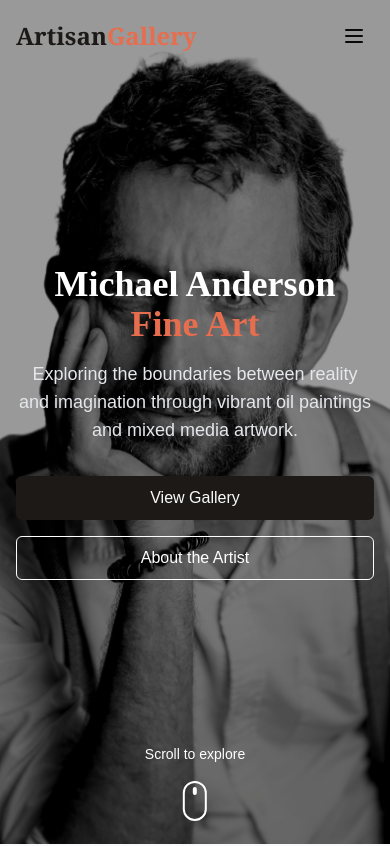
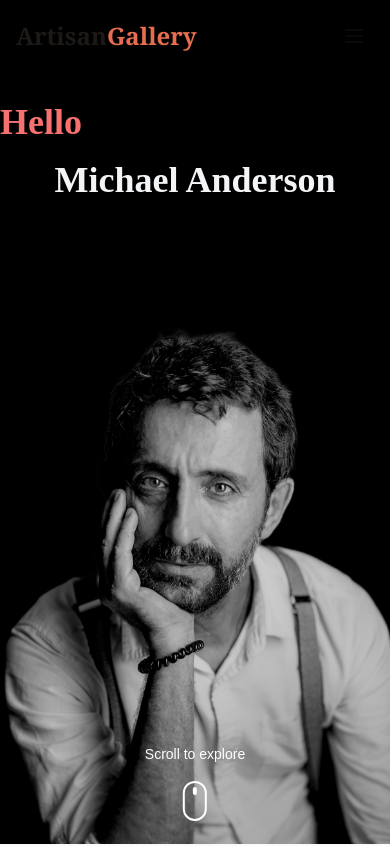
Before and after one commit to AbhiCreator3016/Artist_Portfolio, a React (Vite) app: page / in a window 390 px wide. Shown: the top 846 px of the page. Built offline with nearby package versions, Linux system fonts and the light colour scheme.

Commit message:
Image update_2

```diff
--- a/src/components/HeroSection.jsx
+++ b/src/components/HeroSection.jsx
@@ -7,16 +7,62 @@ import ArtistImg from '../data/Images/ArtistImage.png'
 
 const HeroSection = () => {
   return (
-    <section className="relative h-screen flex items-center justify-center overflow-hidden">
-      <div className="absolute inset-0 z-0">
-        <img
-          className="w-full h-full object-cover"
-          alt="Artist painting in a sunlit studio with canvas and brushes"
-         src={ArtistImg} />
-        <div className="hero-overlay"></div>
-      </div>
+    // <section className="bl-black relative h-screen flex items-center justify-center overflow-hidden">
+    //   <div className="absolute inset-0 z-0">
+    //     <img
+    //       className="w-full h-full object-cover"
+    //       alt="Artist painting in a sunlit studio with canvas and brushes"
+    //      src={ArtistImg} />
+    //     <div className="hero-overlay"></div>
+    //   </div>
 
-      <div className="container-custom relative z-20 text-white text-center">
+    //   <div className="container-custom relative z-20 text-white text-center">
+    //     <motion.div
+    //       initial={{ opacity: 0, y: 20 }}
+    //       animate={{ opacity: 1, y: 0 }}
+    //       transition={{ duration: 0.8 }}
+    //     >
+    //       <h1 className="text-4xl md:text-6xl lg:text-7xl font-bold mb-4">
+    //         <span className="block">Michael Anderson</span>
+    //         <span className="text-accent">Fine Art</span>
+    //       </h1>
+
+    //       <p className="text-lg md:text-xl max-w-2xl mx-auto mb-8 text-gray-200">
+    //         Exploring the boundaries between reality and imagination through vibrant oil paintings and mixed media artwork.
+    //       </p>
+
+    //       <div className="flex flex-col sm:flex-row justify-center gap-4">
+    //         <Button asChild size="lg" className="text-base">
+    //           <Link to="/gallery">View Gallery</Link>
+    //         </Button>
+    //         <Button asChild variant="outline" size="lg" className="text-base bg-transparent border-white text-white hover:bg-white/10">
+    //           <Link to="/about">About the Artist</Link>
+    //         </Button>
+    //       </div>
+    //     </motion.div>
+    //   </div>
+
+    //   <motion.div
+    //     className="absolute bottom-8 left-1/2 transform -translate-x-1/2 z-20"
+    //     initial={{ opacity: 0 }}
+    //     animate={{ opacity: 1 }}
+    //     transition={{ delay: 1, duration: 1 }}
+    //   >
+    //     <div className="flex flex-col items-center">
+    //       <span className="text-white text-sm mb-2">Scroll to explore</span>
+    //       <motion.div
+    //         className="w-6 h-10 border-2 border-white rounded-full flex justify-center p-1"
+    //         animate={{ y: [0, 10, 0] }}
+    //         transition={{ repeat: Infinity, duration: 1.5 }}
+    //       >
+    //         <motion.div className="w-1 h-2 bg-white rounded-full" />
+    //       </motion.div>
+    //     </div>
+    //   </motion.div>
+    // </section>
+    <section className="flex flex-col-reverse lg:flex-row  bg-black relative h-screen items-center justify-center max-md:justify-start overflow-hidden">
+
+      <div className="hidden md:block container-custom relative z-20 text-white text-center">
         <motion.div
           initial={{ opacity: 0, y: 20 }}
           animate={{ opacity: 1, y: 0 }}
@@ -41,7 +87,24 @@ const HeroSection = () => {
           </div>
         </motion.div>
       </div>
-
+      <div className="container-custom-2 relative z-20">
+        <img  className=" w-full md:h-auto max-lg:pt-[12rem] z-20"
+          alt="Artist painting in a sunlit studio with canvas and brushes"
+         src={ArtistImg} />
+        <h1 className='text-red-400 absolute inset-0 z-21 text-4xl font-bold mb-4'>
+          <span>Hello</span>
+        </h1>
+      </div>
+      <motion.div
+        className="absolute max-md:top-[10rem] md:top-[50rem] left-30 z-20 hidden max-lg:block"
+        initial={{ opacity: 0 }}
+        animate={{ opacity: 1 }}
+        transition={{ delay: 1, duration: 1 }}
+      >
+        <h1 className=" text-4xl md:text-6xl lg:text-7xl font-bold">
+            <span className="text-gray-100">Michael Anderson</span>
+          </h1>
+      </motion.div>
       <motion.div
         className="absolute bottom-8 left-1/2 transform -translate-x-1/2 z-20"
         initial={{ opacity: 0 }}
```
